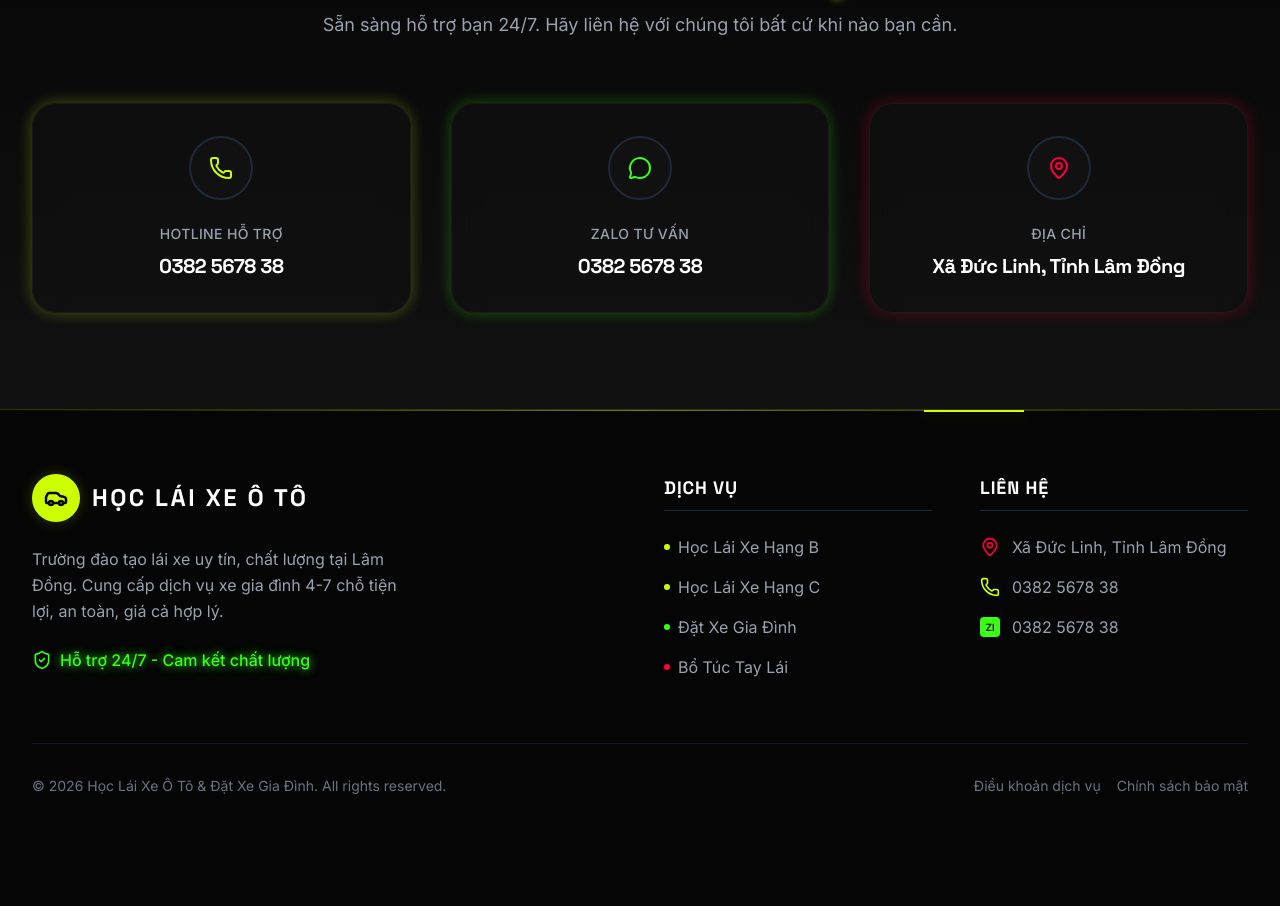
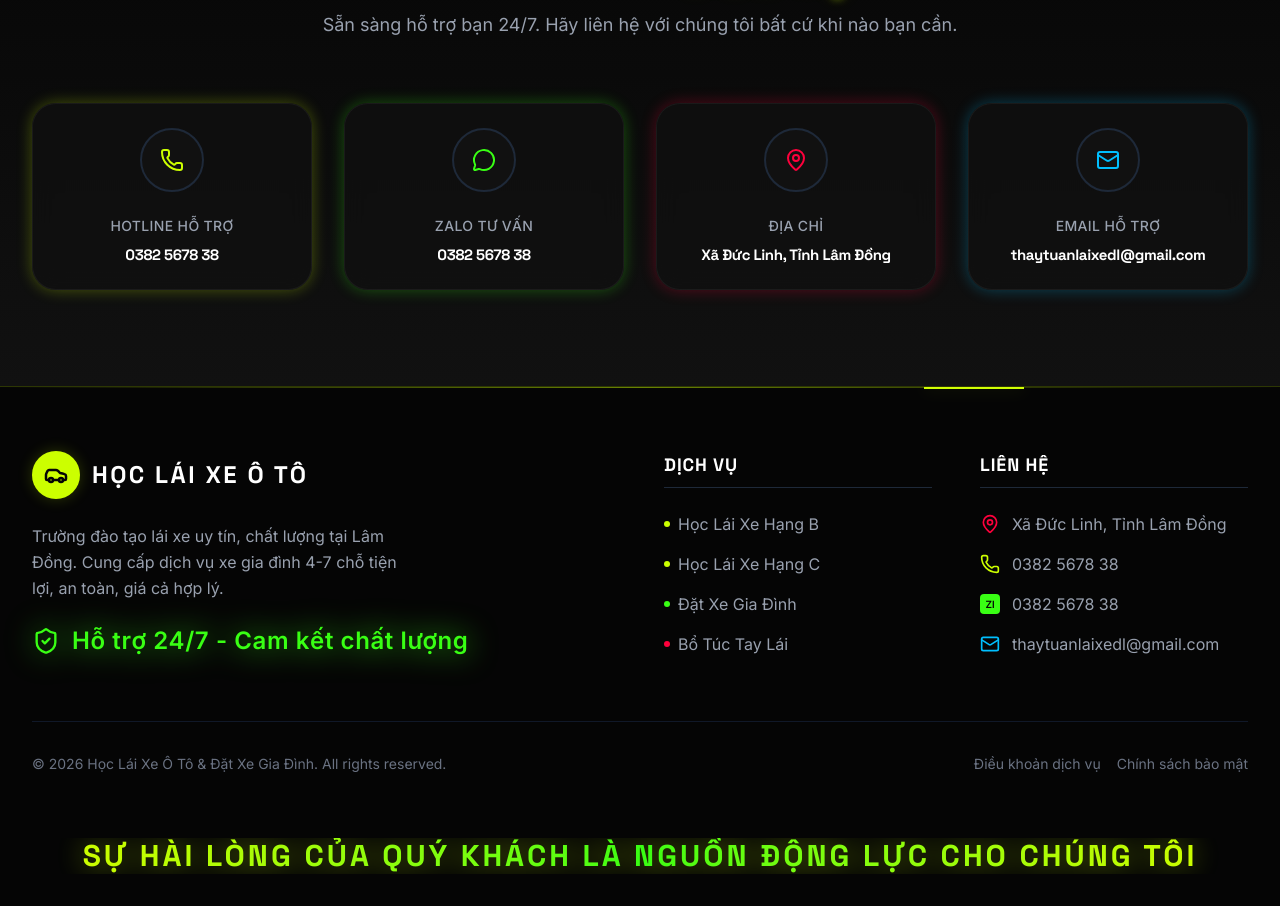
Before and after one commit to thcshoclieu-app/thaytuandaylaixeoto, a React (Vite) app: page / in a window 1280 px wide. Shown: the part 2199-3105 px from the top of the page. Before the commit the page ends 3027 px from the top, so only its background shows below. Built offline with nearby package versions, Linux system fonts and the light colour scheme.

Commit message:
feat: add email support to contact and footer
Include email address for support, update contact grid layout for better responsiveness, and improve footer design.

```diff
--- a/src/components/Contact.tsx
+++ b/src/components/Contact.tsx
@@ -1,5 +1,5 @@
 import { motion } from 'motion/react';
-import { Phone, MapPin, MessageCircle } from 'lucide-react';
+import { Phone, MapPin, MessageCircle, Mail } from 'lucide-react';
 
 export default function Contact() {
   const contactInfo = [
@@ -23,6 +23,13 @@ export default function Contact() {
       value: 'Xã Đức Linh, Tỉnh Lâm Đồng',
       link: 'https://maps.google.com/?q=Đức+Linh,+Lâm+Đồng',
       color: 'red'
+    },
+    {
+      icon: <Mail size={24} className="text-[#00bfff]" />,
+      title: 'Email Hỗ Trợ',
+      value: 'thaytuanlaixedl@gmail.com',
+      link: 'mailto:thaytuanlaixedl@gmail.com',
+      color: 'cyan'
     }
   ];
 
@@ -47,7 +54,7 @@ export default function Contact() {
           </p>
         </motion.div>
 
-        <div className="grid grid-cols-1 md:grid-cols-3 gap-6 lg:gap-10">
+        <div className="grid grid-cols-1 sm:grid-cols-2 lg:grid-cols-4 gap-6 lg:gap-8 grow items-stretch justify-items-stretch">
           {contactInfo.map((info, index) => (
             <motion.div
               key={index}
@@ -55,36 +62,41 @@ export default function Contact() {
               whileInView={{ opacity: 1, y: 0 }}
               viewport={{ once: true }}
               transition={{ duration: 0.5, delay: index * 0.1 }}
+              className="flex justify-stretch w-full"
             >
               <a
                 href={info.link}
-                target={info.title.includes('Địa Chỉ') ? '_blank' : '_self'}
+                target="_blank"
                 rel="noreferrer"
-                className={`glass-panel p-6 sm:p-8 rounded-3xl flex flex-col items-center text-center group transition-all duration-300 hover:-translate-y-2 border-2 ${
+                className={`w-full glass-panel p-6 sm:p-5 md:p-6 lg:p-4 xl:p-6 rounded-3xl flex flex-col items-center text-center group transition-all duration-300 hover:-translate-y-2 border-2 ${
                   info.color === 'yellow'
                     ? 'border-[#ccff00] hover:shadow-[0_0_30px_rgba(204,255,0,0.6)] shadow-[0_0_15px_rgba(204,255,0,0.3)] bg-[#111111]/80'
                     : info.color === 'green'
                     ? 'border-[#39ff14] hover:shadow-[0_0_30px_rgba(57,255,20,0.6)] shadow-[0_0_15px_rgba(57,255,20,0.3)] bg-[#111111]/80'
+                    : info.color === 'cyan'
+                    ? 'border-[#00bfff] hover:shadow-[0_0_30px_rgba(0,191,255,0.6)] shadow-[0_0_15px_rgba(0,191,255,0.3)] bg-[#111111]/80'
                     : 'border-[#ff003c] hover:shadow-[0_0_30px_rgba(255,0,60,0.6)] shadow-[0_0_15px_rgba(255,0,60,0.3)] bg-[#111111]/80'
                 } relative overflow-hidden`}
               >
                 {/* Background glow on hover */}
                 <div className={`absolute inset-0 opacity-0 group-hover:opacity-10 transition-opacity duration-300 ${
-                  info.color === 'yellow' ? 'bg-[#ccff00]' : info.color === 'green' ? 'bg-[#39ff14]' : 'bg-[#ff003c]'
+                  info.color === 'yellow' ? 'bg-[#ccff00]' : info.color === 'green' ? 'bg-[#39ff14]' : info.color === 'cyan' ? 'bg-[#00bfff]' : 'bg-[#ff003c]'
                 }`}></div>
 
-                <div className={`w-16 h-16 rounded-full bg-[#111111] flex items-center justify-center mb-6 border-2 transition-all duration-300 group-hover:scale-110 relative z-10 ${
+                <div className={`w-16 h-16 shrink-0 rounded-full bg-[#111111] flex items-center justify-center mb-6 border-2 transition-all duration-300 group-hover:scale-110 relative z-10 ${
                   info.color === 'yellow'
                     ? 'border-gray-800 group-hover:border-[#ccff00]/60 group-hover:shadow-[0_0_15px_rgba(204,255,0,0.5)]'
                     : info.color === 'green'
                     ? 'border-gray-800 group-hover:border-[#39ff14]/60 group-hover:shadow-[0_0_15px_rgba(57,255,20,0.5)]'
+                    : info.color === 'cyan'
+                    ? 'border-gray-800 group-hover:border-[#00bfff]/60 group-hover:shadow-[0_0_15px_rgba(0,191,255,0.5)]'
                     : 'border-gray-800 group-hover:border-[#ff003c]/60 group-hover:shadow-[0_0_15px_rgba(255,0,60,0.5)]'
                 }`}>
                   {info.icon}
                 </div>
                 <h4 className="text-gray-400 font-medium mb-2 uppercase tracking-wide text-sm relative z-10">{info.title}</h4>
-                <p className={`text-[15px] sm:text-[17px] md:text-sm lg:text-[17px] xl:text-xl font-heading font-bold text-white transition-colors duration-300 tracking-tight relative z-10 ${
-                  info.color === 'yellow' ? 'group-hover:text-[#ccff00]' : info.color === 'green' ? 'group-hover:text-[#39ff14]' : 'group-hover:text-[#ff003c]'
+                <p className={`text-[13px] min-[360px]:text-[14px] sm:text-[14px] md:text-sm lg:text-[13px] xl:text-[15px] 2xl:text-[17px] font-heading font-bold text-white transition-colors duration-300 tracking-tight relative z-10 break-all w-full ${
+                  info.color === 'yellow' ? 'group-hover:text-[#ccff00]' : info.color === 'green' ? 'group-hover:text-[#39ff14]' : info.color === 'cyan' ? 'group-hover:text-[#00bfff]' : 'group-hover:text-[#ff003c]'
                 }`}>
                   {info.value}
                 </p>
--- a/src/components/Footer.tsx
+++ b/src/components/Footer.tsx
@@ -1,4 +1,4 @@
-import { ShieldCheck, MapPin, Phone, Car } from 'lucide-react';
+import { ShieldCheck, MapPin, Phone, Car, Mail } from 'lucide-react';
 
 export default function Footer() {
   return (
@@ -29,9 +29,9 @@ export default function Footer() {
             <p className="text-gray-400 mb-6 max-w-sm leading-relaxed">
               Trường đào tạo lái xe uy tín, chất lượng tại Lâm Đồng. Cung cấp dịch vụ xe gia đình 4-7 chỗ tiện lợi, an toàn, giá cả hợp lý.
             </p>
-            <div className="flex items-center gap-2 text-[#39ff14] glow-text-green font-medium">
-              <ShieldCheck size={20} />
-              <span>Hỗ trợ 24/7 - Cam kết chất lượng</span>
+            <div className="flex items-center gap-3 text-[#39ff14] font-bold text-xl sm:text-2xl drop-shadow-[0_0_15px_rgba(57,255,20,0.8)]">
+              <ShieldCheck size={28} className="shrink-0" />
+              <span className="tracking-wide">Hỗ trợ 24/7 - Cam kết chất lượng</span>
             </div>
           </div>
 
@@ -57,7 +57,7 @@ export default function Footer() {
                 </a>
               </li>
               <li>
-                <a href="tel:0382567838" className="flex items-center gap-3 group hover:text-[#ccff00] transition-colors">
+                <a href="tel:0382567838" target="_blank" rel="noopener noreferrer" className="flex items-center gap-3 group hover:text-[#ccff00] transition-colors">
                   <Phone size={20} className="text-[#ccff00] shrink-0 group-hover:scale-110 transition-transform" />
                   <span>0382 5678 38</span>
                 </a>
@@ -68,13 +68,19 @@ export default function Footer() {
                   <span>0382 5678 38</span>
                 </a>
               </li>
+              <li>
+                <a href="mailto:thaytuanlaixedl@gmail.com" target="_blank" rel="noopener noreferrer" className="flex items-center gap-3 group hover:text-[#00bfff] transition-colors">
+                  <Mail size={20} className="text-[#00bfff] shrink-0 group-hover:scale-110 transition-transform" />
+                  <span>thaytuanlaixedl@gmail.com</span>
+                </a>
+              </li>
             </ul>
           </div>
 
         </div>
 
         {/* Bottom bar */}
-        <div className="border-t border-gray-900 pt-8 flex flex-col md:flex-row items-center justify-between gap-4">
+        <div className="border-t border-gray-900 pt-8 pb-6 flex flex-col md:flex-row items-center justify-between gap-4">
           <p className="text-gray-500 text-sm">
             &copy; {new Date().getFullYear()} Học Lái Xe Ô Tô & Đặt Xe Gia Đình. All rights reserved.
           </p>
@@ -83,6 +89,13 @@ export default function Footer() {
             <a href="#" className="hover:text-white transition-colors">Chính sách bảo mật</a>
           </div>
         </div>
+
+        {/* Motivation Quote */}
+        <div className="text-center mt-10 relative overflow-hidden w-full flex justify-center">
+          <p className="font-heading text-[8px] min-[375px]:text-[9px] min-[400px]:text-[10px] sm:text-[13px] md:text-lg lg:text-2xl xl:text-3xl font-bold tracking-wider lg:tracking-[0.1em] uppercase text-transparent bg-clip-text bg-gradient-to-r from-[#ccff00] via-[#39ff14] to-[#ccff00] drop-shadow-[0_0_15px_rgba(204,255,0,0.6)] animate-pulse whitespace-nowrap">
+            Sự hài lòng của quý khách là nguồn động lực cho chúng tôi
+          </p>
+        </div>
       </div>
     </footer>
   );
```
